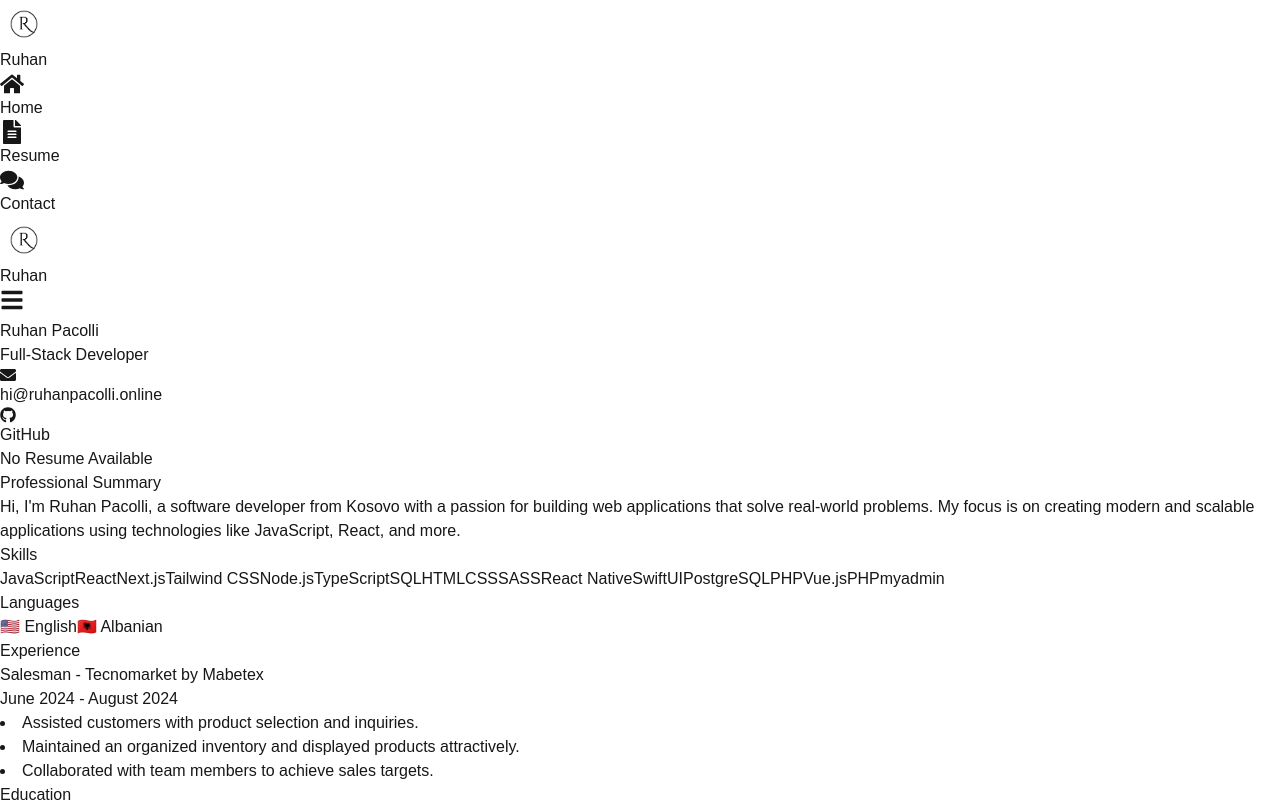
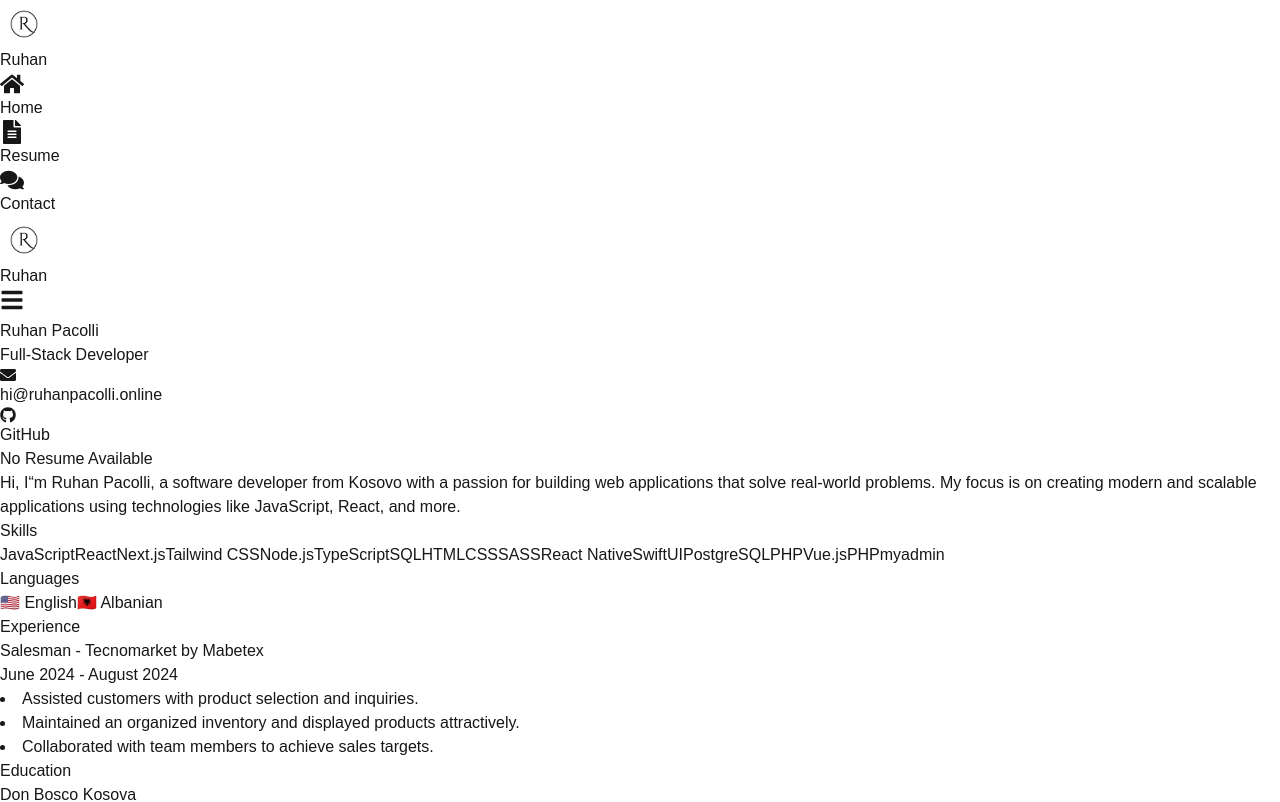
Before and after one commit to Ruhanpaco/Portfolio-illustrative, a Next.js app: page /resume in a window 1280 px wide. Shown: the top 802 px of the page. Built offline with nearby package versions, Linux system fonts and the light colour scheme.

Commit message:
Initial commit - Portfolio project

```diff
--- a/src/app/resume/page.tsx
+++ b/src/app/resume/page.tsx
@@ -168,13 +168,10 @@ export default function Resume() {
             No Resume Available
           </motion.p>
 
-          {/* Professional Summary */}
-          <div className="mt-8">
-            <h2 className="text-xl font-bold text-gray-900 mb-4">Professional Summary</h2>
-            <p className="text-gray-700 leading-relaxed">
-              Hi, I&apos;m Ruhan Pacolli, a software developer from Kosovo with a passion for building web applications that solve real-world problems. My focus is on creating modern and scalable applications using technologies like JavaScript, React, and more.
-            </p>
-          </div>
+          <p className="text-gray-700 leading-relaxed">
+             Hi, I&ldquo;m Ruhan Pacolli, a software developer from Kosovo with a passion for building web applications that solve real-world problems. My focus is on creating modern and scalable applications using technologies like JavaScript, React, and more.
+          </p>
+
 
           {/* Skills */}
           <div className="mt-8 w-full">
```
